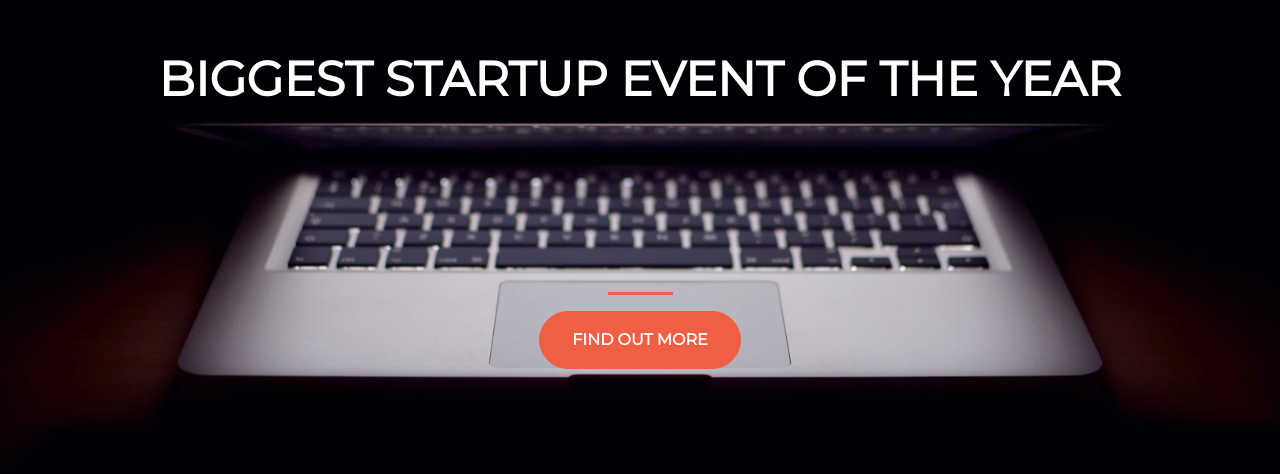
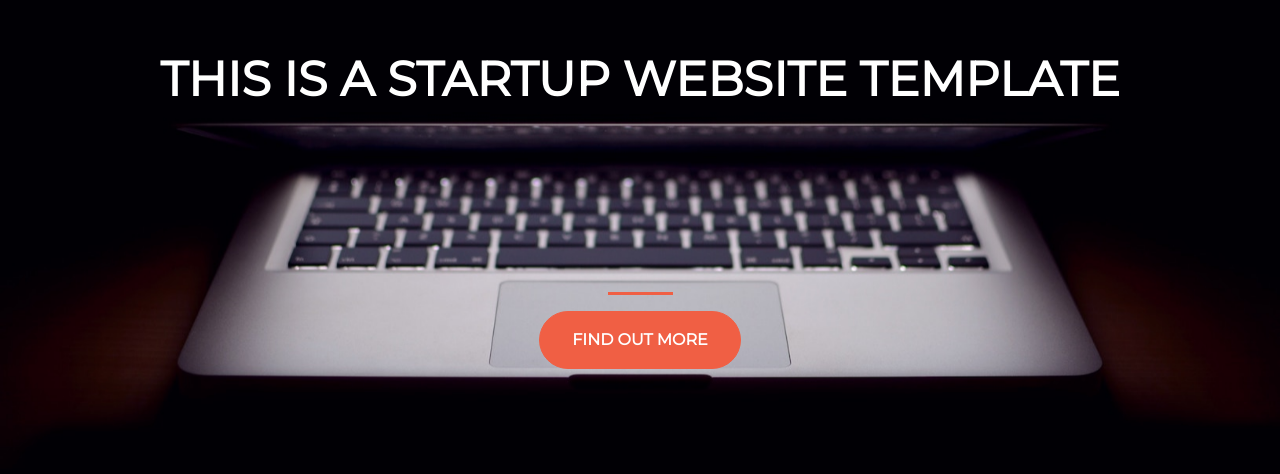
Before and after one commit to Mengnan-Wang/start_up_web, a plain HTML site: page index.html in a window 1280 px wide. Shown: the part 190-664 px from the top of the page. Drawn offline with nearby package versions, Linux system fonts and the light colour scheme.

Commit message:
changing text

```diff
--- a/index.html
+++ b/index.html
@@ -38,7 +38,7 @@
         <header class="text-center col-12">
           <!-- use animated from animate style -->
           <h1 class="text-uppercase animate__animated animate__swing">
-            <strong> biggest startup event of the year</strong>
+            <strong> This is a startup website template</strong>
           </h1>
         </header>
         <div class="space col-12"></div>
```
